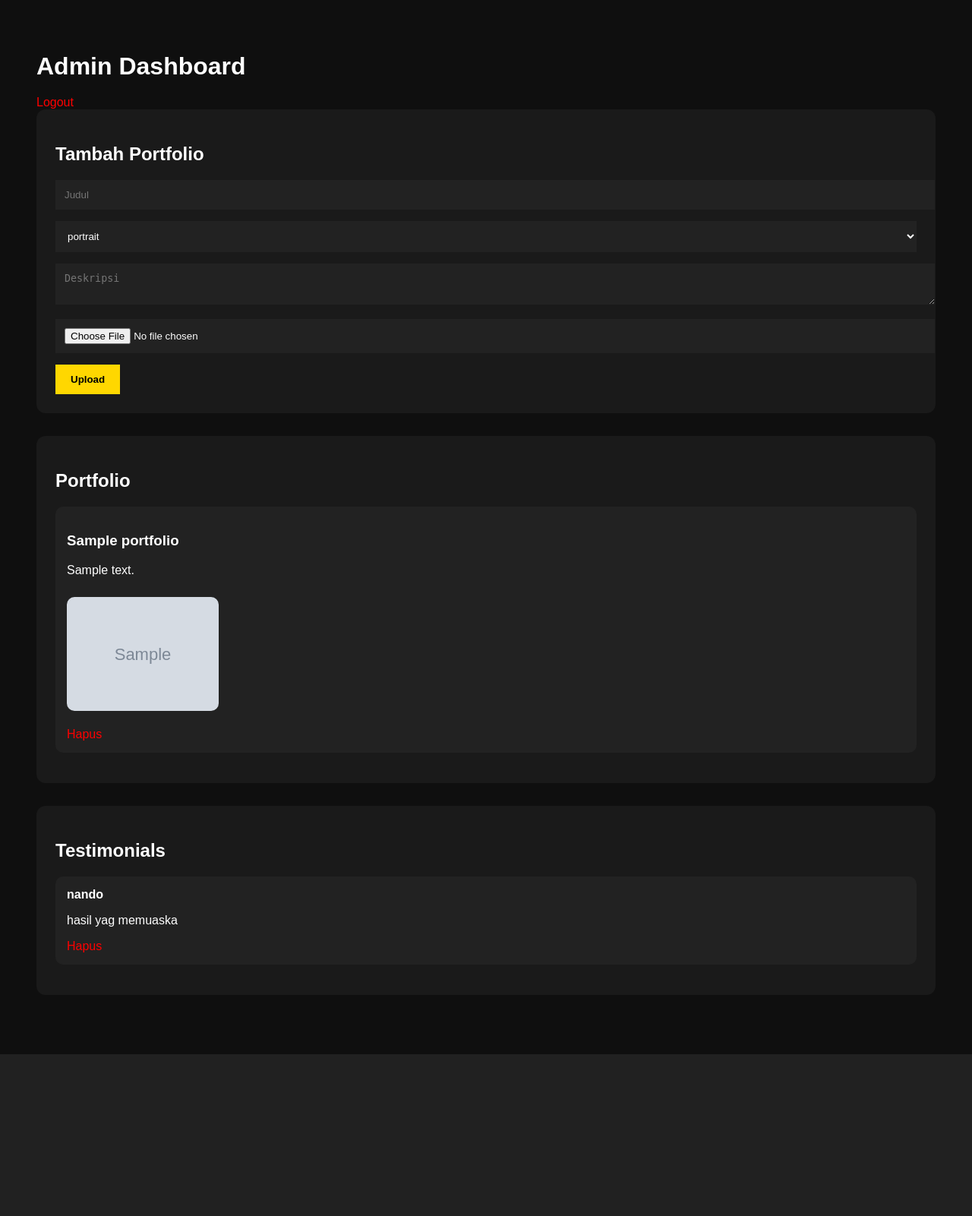
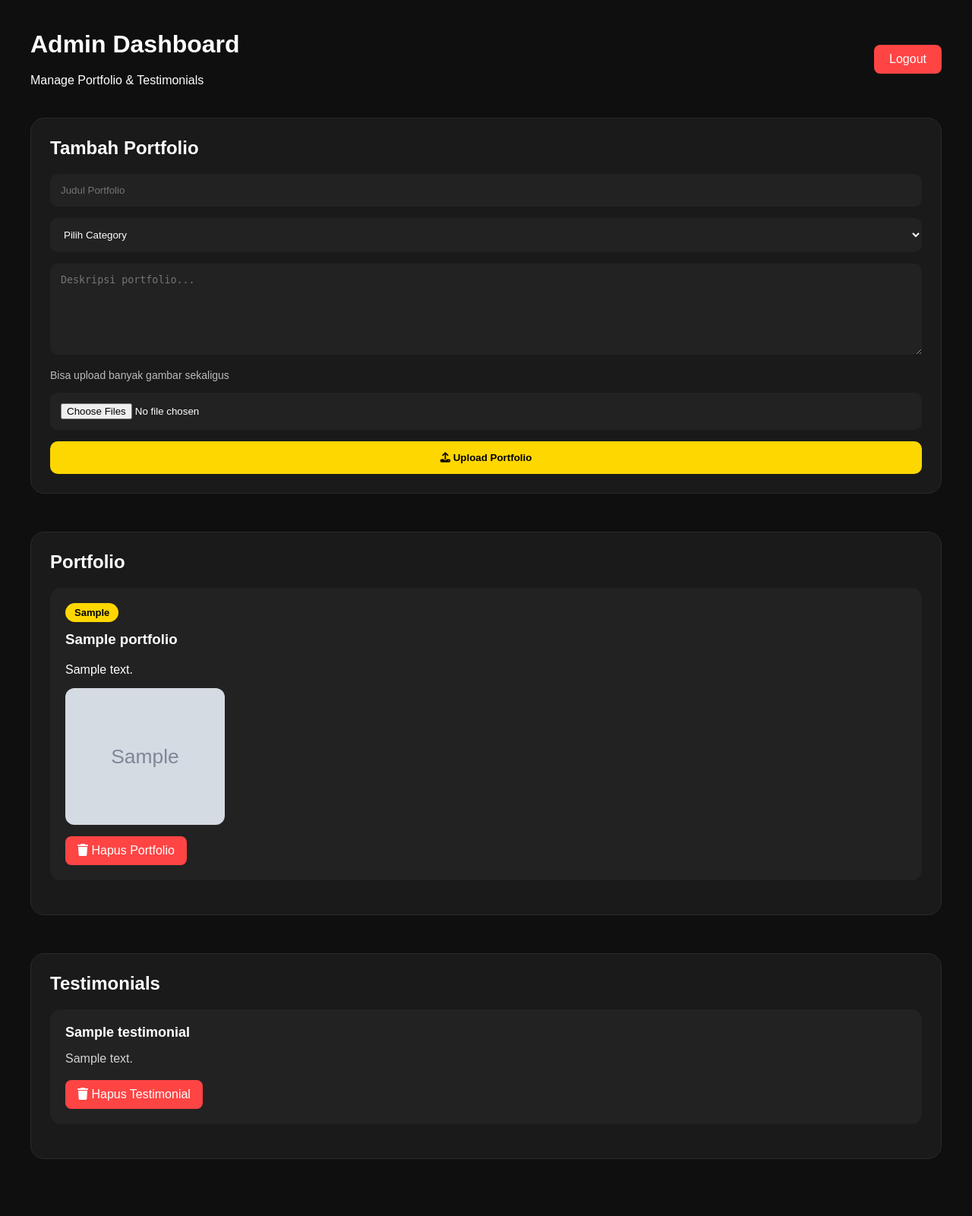
Before and after one commit to nncapture/nncapture, a Flask app: page /admin in a window 1280 px wide. Shown: the whole page at 76% size. Before the commit the page ends 1388 px from the top, so only its background shows below. Run offline with Flask 3, Linux system fonts and the light colour scheme; the visitor is signed in with stand-in values (Sample User, id 1); tables that the repository leaves empty hold one stand-in row (values such as "Sample post"); grey boxes marked "Sample" are stand-in pictures.

Commit message:
update semi final3

```diff
--- a/app.py
+++ b/app.py
@@ -1,4 +1,4 @@
-from flask import Flask, render_template, request, redirect, session, url_for
+from flask import Flask, render_template, request, redirect, session
 from flask_sqlalchemy import SQLAlchemy
 from werkzeug.utils import secure_filename
 import os
@@ -7,37 +7,96 @@ app = Flask(__name__)
 
 app.secret_key = "nncapture_secret_key"
 
+# ======================
 # DATABASE
+# ======================
+
 app.config['SQLALCHEMY_DATABASE_URI'] = 'sqlite:///database.db'
 app.config['SQLALCHEMY_TRACK_MODIFICATIONS'] = False
 
-# UPLOAD
+db = SQLAlchemy(app)
+
+# ======================
+# UPLOAD FOLDER
+# ======================
+
 UPLOAD_FOLDER = 'static/uploads'
+
 app.config['UPLOAD_FOLDER'] = UPLOAD_FOLDER
 
-db = SQLAlchemy(app)
+os.makedirs(UPLOAD_FOLDER, exist_ok=True)
 
 # ======================
 # MODELS
 # ======================
 
 class Testimonial(db.Model):
-    id = db.Column(db.Integer, primary_key=True)
-    name = db.Column(db.String(100), nullable=False)
-    message = db.Column(db.Text, nullable=False)
+
+    id = db.Column(
+        db.Integer,
+        primary_key=True
+    )
+
+    name = db.Column(
+        db.String(100),
+        nullable=False
+    )
+
+    message = db.Column(
+        db.Text,
+        nullable=False
+    )
+
 
 class Portfolio(db.Model):
-    id = db.Column(db.Integer, primary_key=True)
-    title = db.Column(db.String(100))
-    category = db.Column(db.String(100))
-    description = db.Column(db.Text)
-    image = db.Column(db.String(255))
+
+    id = db.Column(
+        db.Integer,
+        primary_key=True
+    )
+
+    title = db.Column(
+        db.String(200)
+    )
+
+    category = db.Column(
+        db.String(100)
+    )
+
+    description = db.Column(
+        db.Text
+    )
+
+    images = db.relationship(
+        'PortfolioImage',
+        backref='portfolio',
+        lazy=True,
+        cascade="all, delete"
+    )
+
+
+class PortfolioImage(db.Model):
+
+    id = db.Column(
+        db.Integer,
+        primary_key=True
+    )
+
+    image = db.Column(
+        db.String(300)
+    )
+
+    portfolio_id = db.Column(
+        db.Integer,
+        db.ForeignKey('portfolio.id')
+    )
 
 # ======================
-# STATIC SERVICES
+# SERVICES
 # ======================
 
 services = [
+
     {
         "icon": "fas fa-user",
         "title": "Portrait & Cosplay",
@@ -45,6 +104,15 @@ services = [
         "price": "Rp 75.000",
         "unit": "/ jam",
     },
+
+    {
+        "icon": "fas fa-id-card",
+        "title": "Headshot",
+        "desc": "Foto headshot profesional.",
+        "price": "Rp 30.000",
+        "unit": "/ orang",
+    },
+
     {
         "icon": "fas fa-running",
         "title": "Sports Photography",
@@ -52,6 +120,15 @@ services = [
         "price": "Mulai Rp 200.000",
         "unit": "/ sesi",
     },
+
+    {
+        "icon": "fas fa-camera",
+        "title": "Event Documentation",
+        "desc": "Dokumentasi acara dan event.",
+        "price": "Mulai Rp 300.000",
+        "unit": "/ sesi",
+    },
+
 ]
 
 # ======================
@@ -75,29 +152,6 @@ def index():
         portfolios=portfolios,
         services=services
     )
-
-# ======================
-# ADD TESTIMONIAL
-# ======================
-
-@app.route("/add-testimonial", methods=["POST"])
-def add_testimonial():
-
-    name = request.form.get("name")
-    message = request.form.get("message")
-
-    if not name or not message:
-        return redirect("/")
-
-    new_testimonial = Testimonial(
-        name=name,
-        message=message
-    )
-
-    db.session.add(new_testimonial)
-    db.session.commit()
-
-    return redirect("/#testimonials")
 
 # ======================
 # LOGIN
@@ -155,6 +209,30 @@ def admin():
     )
 
 # ======================
+# ADD TESTIMONIAL
+# ======================
+
+@app.route("/add-testimonial", methods=["POST"])
+def add_testimonial():
+
+    name = request.form.get("name")
+    message = request.form.get("message")
+
+    if not name or not message:
+        return redirect("/")
+
+    testimonial = Testimonial(
+        name=name,
+        message=message
+    )
+
+    db.session.add(testimonial)
+
+    db.session.commit()
+
+    return redirect("/#testimonials")
+
+# ======================
 # DELETE TESTIMONIAL
 # ======================
 
@@ -186,31 +264,43 @@ def add_portfolio():
     category = request.form.get("category")
     description = request.form.get("description")
 
-    image = request.files.get("image")
+    files = request.files.getlist("images")
 
-    filename = ""
+    if not title or not files:
+        return redirect("/admin")
 
-    if image:
+    # CREATE PORTFOLIO
+    portfolio = Portfolio(
+        title=title,
+        category=category,
+        description=description
+    )
 
-        filename = secure_filename(image.filename)
+    db.session.add(portfolio)
 
-        os.makedirs(app.config['UPLOAD_FOLDER'], exist_ok=True)
+    db.session.commit()
 
-        image.save(
-            os.path.join(
-                app.config['UPLOAD_FOLDER'],
-                filename
-            )
+    # SAVE MULTIPLE IMAGES
+    for file in files:
+
+        if file.filename == "":
+            continue
+
+        filename = secure_filename(file.filename)
+
+        filepath = os.path.join(
+            app.config['UPLOAD_FOLDER'],
+            filename
         )
 
-    new_portfolio = Portfolio(
-        title=title,
-        category=category,
-        description=description,
-        image=filename
-    )
+        file.save(filepath)
 
-    db.session.add(new_portfolio)
+        image = PortfolioImage(
+            image=filename,
+            portfolio_id=portfolio.id
+        )
+
+        db.session.add(image)
 
     db.session.commit()
 
@@ -227,6 +317,17 @@ def delete_portfolio(id):
         return redirect("/login")
 
     portfolio = Portfolio.query.get_or_404(id)
+
+    # DELETE IMAGE FILES
+    for img in portfolio.images:
+
+        image_path = os.path.join(
+            app.config['UPLOAD_FOLDER'],
+            img.image
+        )
+
+        if os.path.exists(image_path):
+            os.remove(image_path)
 
     db.session.delete(portfolio)
 
--- a/templates/admin.html
+++ b/templates/admin.html
@@ -1,10 +1,31 @@
 <!DOCTYPE html>
-<html>
+<html lang="id">
+
 <head>
 
-  <title>Admin Panel</title>
+  <meta charset="UTF-8">
+
+  <meta
+    name="viewport"
+    content="width=device-width, initial-scale=1.0"
+  >
+
+  <title>
+    Admin Panel
+  </title>
+
+  <link
+    rel="stylesheet"
+    href="https://cdnjs.cloudflare.com/ajax/libs/font-awesome/6.5.0/css/all.min.css"
+  >
 
   <style>
+
+    *{
+      margin:0;
+      padding:0;
+      box-sizing:border-box;
+    }
 
     body{
       background:#0f0f0f;
@@ -13,66 +34,173 @@
       padding:40px;
     }
 
-    h1,h2{
+    h1,h2,h3{
       margin-bottom:20px;
+    }
+
+    .topbar{
+      display:flex;
+      justify-content:space-between;
+      align-items:center;
+      margin-bottom:40px;
+    }
+
+    .logout{
+      background:#ff4444;
+      color:white;
+      padding:10px 20px;
+      border-radius:8px;
+      text-decoration:none;
     }
 
     .box{
       background:#1a1a1a;
       padding:25px;
-      margin-bottom:30px;
-      border-radius:12px;
+      margin-bottom:35px;
+      border-radius:18px;
+      border:1px solid #2a2a2a;
     }
 
     input,
     textarea,
     select{
       width:100%;
-      padding:12px;
+      padding:14px;
       margin-bottom:15px;
       background:#222;
       border:none;
       color:white;
+      border-radius:10px;
+      outline:none;
+    }
+
+    textarea{
+      min-height:120px;
+      resize:vertical;
     }
 
     button{
-      padding:12px 20px;
+      padding:14px 20px;
       background:gold;
       border:none;
       cursor:pointer;
       font-weight:bold;
+      border-radius:10px;
+      width:100%;
     }
 
     .item{
       background:#222;
-      padding:15px;
-      margin-bottom:15px;
-      border-radius:10px;
+      padding:20px;
+      margin-bottom:20px;
+      border-radius:14px;
     }
 
-    img{
-      width:200px;
-      border-radius:10px;
-      margin-top:10px;
+    .portfolio-images{
+      display:grid;
+      grid-template-columns:repeat(auto-fill,minmax(180px,1fr));
+      gap:15px;
+      margin-top:15px;
     }
 
-    a{
-      color:red;
+    .portfolio-images img{
+      width:100%;
+      height:180px;
+      object-fit:cover;
+      border-radius:12px;
+    }
+
+    .delete-btn{
+      display:inline-block;
+      margin-top:15px;
+      background:#ff4444;
+      color:white;
+      padding:10px 16px;
+      border-radius:8px;
       text-decoration:none;
+    }
+
+    .category{
+      display:inline-block;
+      background:gold;
+      color:black;
+      padding:5px 12px;
+      border-radius:30px;
+      font-size:13px;
+      margin-bottom:12px;
+      font-weight:bold;
+    }
+
+    .section-space{
+      margin-top:50px;
+    }
+
+    .testi-name{
+      font-size:18px;
+      margin-bottom:10px;
+    }
+
+    .testi-msg{
+      opacity:0.8;
+      line-height:1.7;
+    }
+
+    .file-info{
+      margin-bottom:15px;
+      opacity:0.7;
+      font-size:14px;
+    }
+
+    @media(max-width:768px){
+
+      body{
+        padding:20px;
+      }
+
+      .topbar{
+        flex-direction:column;
+        gap:20px;
+        align-items:flex-start;
+      }
+
     }
 
   </style>
 
 </head>
+
 <body>
 
-<h1>Admin Dashboard</h1>
+  <!-- TOPBAR -->
+  <div class="topbar">
 
-<a href="/logout">Logout</a>
+    <div>
 
+      <h1>
+        Admin Dashboard
+      </h1>
+
+      <p>
+        Manage Portfolio & Testimonials
+      </p>
+
+    </div>
+
+    <a
+      href="/logout"
+      class="logout"
+    >
+      Logout
+    </a>
+
+  </div>
+
+  <!-- ADD PORTFOLIO -->
   <div class="box">
 
-  <h2>Tambah Portfolio</h2>
+    <h2>
+      Tambah Portfolio
+    </h2>
 
     <form
       action="/add-portfolio"
@@ -83,58 +211,110 @@
       <input
         type="text"
         name="title"
-      placeholder="Judul"
+        placeholder="Judul Portfolio"
         required
       >
 
-    <select name="category">
+      <select
+        name="category"
+        required
+      >
 
-      <option>portrait</option>
-      <option>sports</option>
-      <option>event</option>
-      <option>headshot</option>
+        <option value="">
+          Pilih Category
+        </option>
+
+        <option value="portrait">
+          Portrait
+        </option>
+
+        <option value="headshot">
+          Headshot
+        </option>
+
+        <option value="sports">
+          Sports
+        </option>
+
+        <option value="event">
+          Event
+        </option>
 
       </select>
 
       <textarea
         name="description"
-      placeholder="Deskripsi"
+        placeholder="Deskripsi portfolio..."
       ></textarea>
+
+      <div class="file-info">
+        Bisa upload banyak gambar sekaligus
+      </div>
 
       <input
         type="file"
-      name="image"
+        name="images"
+        multiple
         required
       >
 
       <button type="submit">
-      Upload
+
+        <i class="fas fa-upload"></i>
+
+        Upload Portfolio
+
       </button>
 
     </form>
 
   </div>
 
-<div class="box">
+  <!-- PORTFOLIO -->
+  <div class="box section-space">
 
-  <h2>Portfolio</h2>
+    <h2>
+      Portfolio
+    </h2>
 
     {% for p in portfolios %}
 
     <div class="item">
 
-    <h3>{{ p.title }}</h3>
+      <div class="category">
+        {{ p.category }}
+      </div>
 
-    <p>{{ p.description }}</p>
+      <h3>
+        {{ p.title }}
+      </h3>
+
+      <p>
+        {{ p.description }}
+      </p>
+
+      <!-- MULTIPLE IMAGES -->
+      <div class="portfolio-images">
+
+        {% for image in p.images %}
 
         <img
-      src="{{ url_for('static', filename='uploads/' + p.image) }}"
+          src="{{ url_for('static', filename='uploads/' + image.image) }}"
         >
 
-    <br><br>
+        {% endfor %}
 
-    <a href="/delete-portfolio/{{ p.id }}">
-      Hapus
+      </div>
+
+      <a
+        href="/delete-portfolio/{{ p.id }}"
+        class="delete-btn"
+      >
+
+        <i class="fas fa-trash"></i>
+
+        Hapus Portfolio
+
       </a>
 
     </div>
@@ -143,20 +323,38 @@
 
   </div>
 
-<div class="box">
+  <!-- TESTIMONIAL -->
+  <div class="box section-space">
 
-  <h2>Testimonials</h2>
+    <h2>
+      Testimonials
+    </h2>
 
     {% for t in testimonials %}
 
     <div class="item">
 
-    <strong>{{ t.name }}</strong>
+      <div class="testi-name">
 
-    <p>{{ t.message }}</p>
+        <strong>
+          {{ t.name }}
+        </strong>
 
-    <a href="/delete-testimonial/{{ t.id }}">
-      Hapus
+      </div>
+
+      <div class="testi-msg">
+        {{ t.message }}
+      </div>
+
+      <a
+        href="/delete-testimonial/{{ t.id }}"
+        class="delete-btn"
+      >
+
+        <i class="fas fa-trash"></i>
+
+        Hapus Testimonial
+
       </a>
 
     </div>
```
Also changed, not shown: static/css/style.css (+58 -0 lines), templates/index.html (+0 -19 lines), instance/database.db, instance/testimonials.db (deleted), 1 other file. Lines whose indentation alone changed are shown as unchanged.
